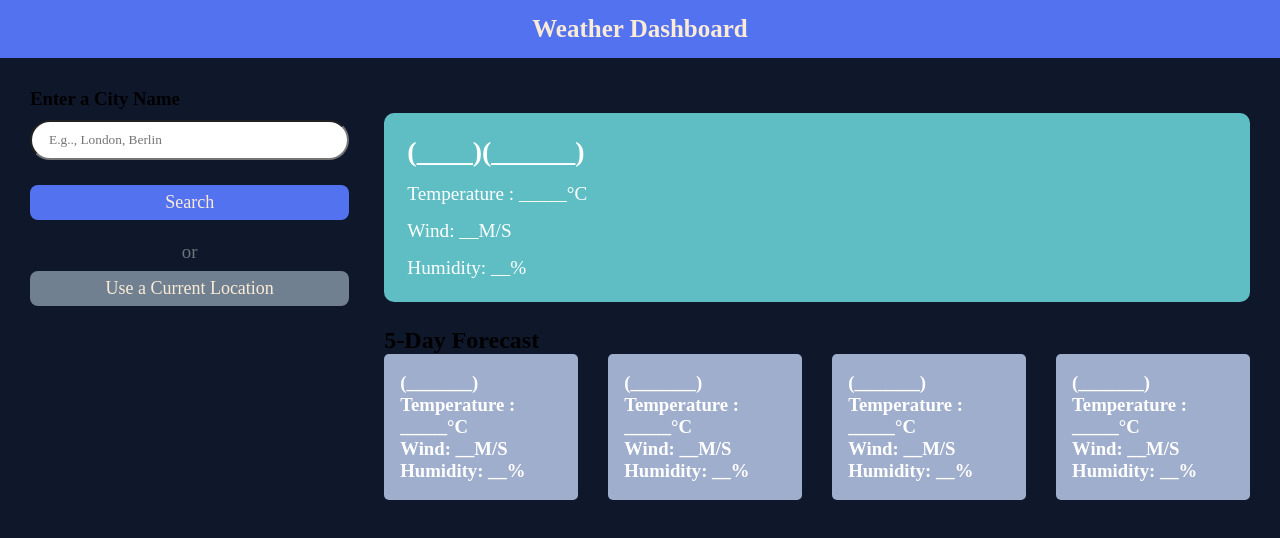
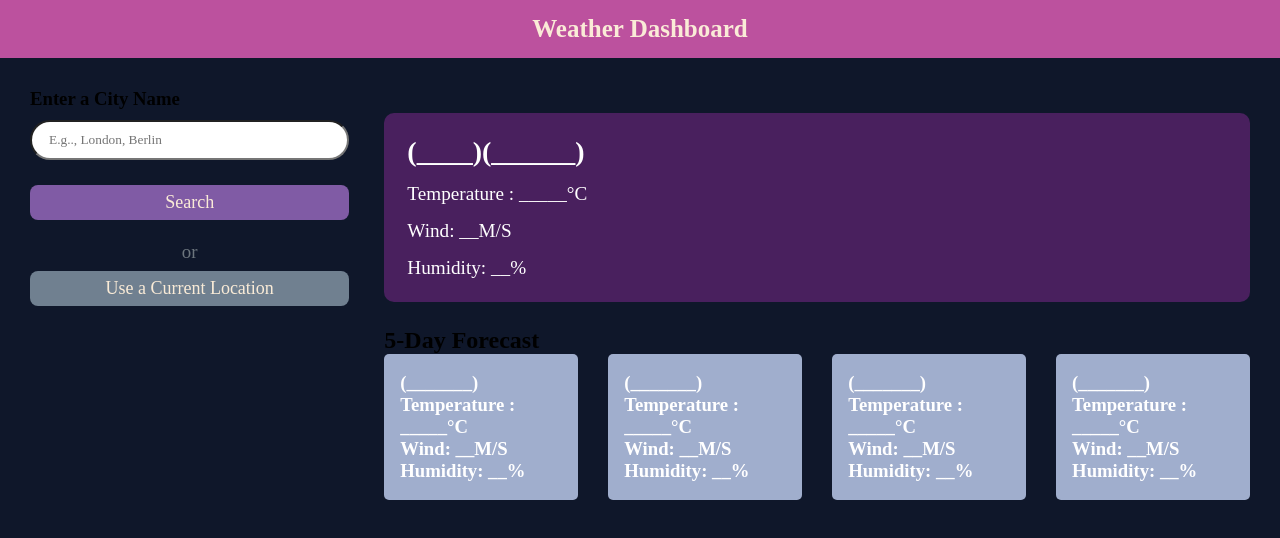
Before and after one commit to DINE-SH-K/weather-dashboard, a plain HTML site: page index.html in a window 1280 px wide. Drawn offline with Linux system fonts and the light colour scheme.

Commit message:
Update_index.css

```diff
--- a/index.css
+++ b/index.css
@@ -11,7 +11,7 @@ h1{
     color: antiquewhite;
     text-align: center;
     font-size: 25px;
-    background:#5372f0 ;
+    background:#BC519E ;
     padding: 15px 0;
 }
 .header{
@@ -55,7 +55,7 @@ h1{
     outline: none;
     border-radius: 8px;
     color: antiquewhite;
-    background: #5372f0;
+    background: #805BA5;
     border: none;
     height: 35px;
     font-size: 18px;
@@ -88,7 +88,7 @@ h1{
     padding: 23px 70px 23px 23px;
     border-radius: 10px;
     justify-content: space-between;
-    background: #5EBEC4;
+    background: #49205E;
     display: flex;
 }
 .current h2{
```
